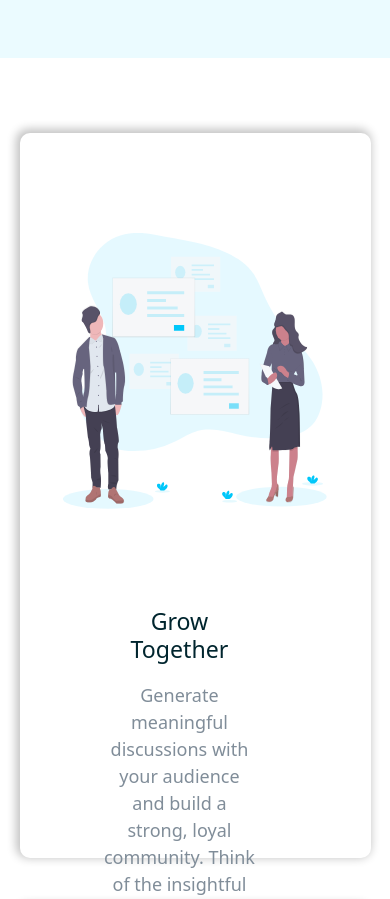
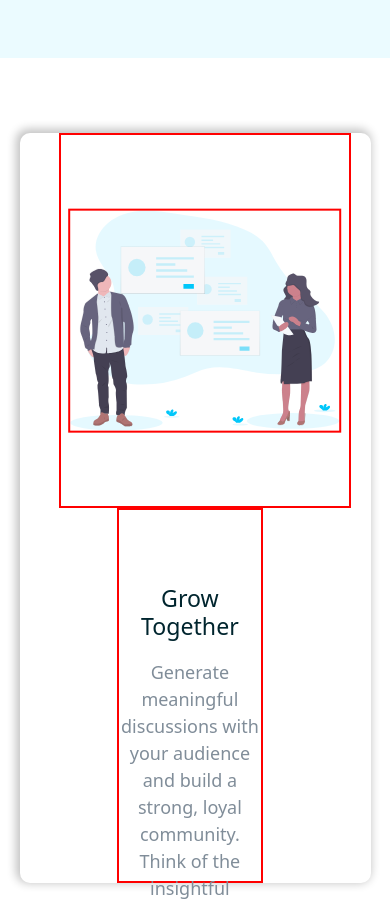
Before and after one commit to delia-cretu/huddle-landing-page-with-alternating-feature-blocks-master, a plain HTML site: page index.html in a window 390 px wide. Shown: the part 560-1459 px from the top of the page. Drawn offline with nearby package versions, Linux system fonts and the light colour scheme.

Commit message:
Update styles.css

```diff
--- a/styles.css
+++ b/styles.css
@@ -225,32 +225,36 @@ main p {
   .main-section3 {
     flex-direction: column;
     width: 90%;
-    height: 725px;
+    height: 750px;
     align-items: center;
     justify-content: center;
-    padding: 75px 20px 0 20px;
+    /* padding: 75px 20px 0 20px; */
     margin-bottom: 50px;
   }
   .main-section-text {
+    border: 2px solid red;
     height: 50%;
     width: 100%;
     text-align: center;
     padding: 0;
-    margin: 10%;
+    margin: 0;
     padding-top: 75px;
   }
   .main-section-image {
+    border: 2px solid red;
     height: 50%;
     width: 100%;
     padding: 0;
     margin: 0;
   }
   .main-section-image img {
-    height: 100%;
+    max-height: 95%;
+    max-width: 95%;
     width: auto;
     transform: translate(-50%, -50%);
     left: 50%;
     top: 50%;
+    border: 2px solid red;
   }
 
   .main-section4 {
```
